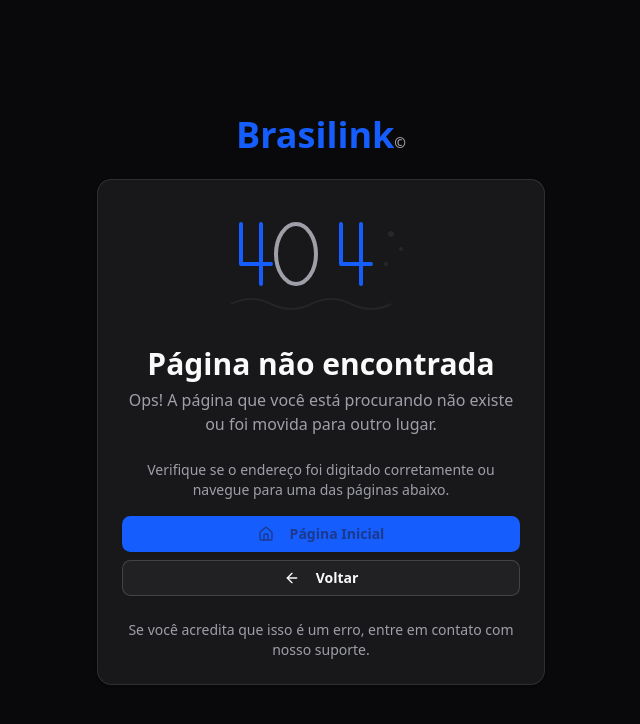
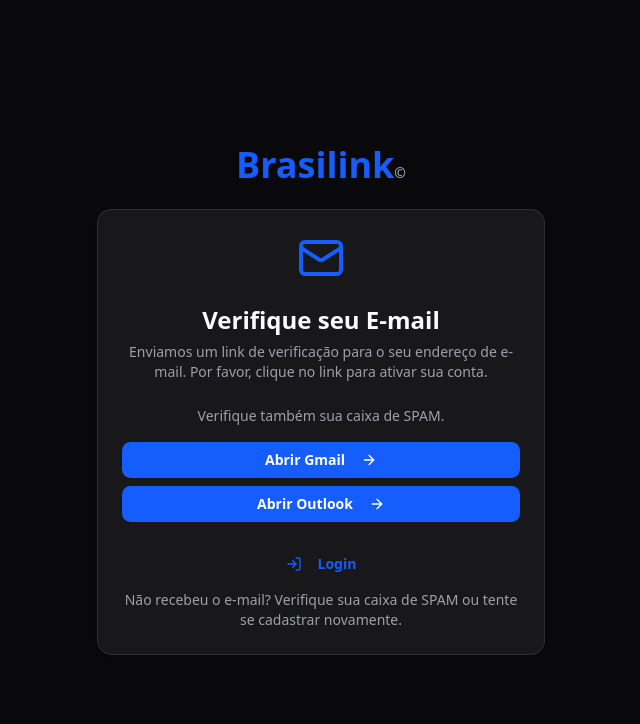
Before and after one commit to thallesrafaell/brasilink, a Next.js app: page /email-verification in a window 1280 px wide. Before the commit this address had no page. Shown: the top 724 px of the page, without its empty margins (319-959 px from the left). Built offline with nearby package versions, Linux system fonts and the light colour scheme.

Commit message:
feat: implement dashboard and email verification pages, add logout functionality

```diff
--- /dev/null
+++ b/src/app/dashboard/page.tsx
@@ -0,0 +1,20 @@
+import LogoutButton from "@/components/logoutButton";
+import { createClient } from "@/lib/supabase/server"; // Adjust the import path as necessary
+
+const DashboardPage = async () => {
+  const supabase = await createClient();
+  const { data } = await supabase.auth.getSession();
+  const email = data.session?.user.email;
+  const id = data.session?.user.id;
+
+  return (
+    <div className="flex h-screen flex-col items-center justify-center">
+      <h1 className="mb-4 text-4xl font-bold">Dashboard</h1>
+      <p className="text-lg">Welcome to your dashboard! {email}</p>
+      <p className="text-lg">Your User ID: {id}</p>
+      <LogoutButton />
+    </div>
+  );
+};
+
+export default DashboardPage;
--- /dev/null
+++ b/src/app/email-verification/page.tsx
@@ -0,0 +1,14 @@
+import { EmailVerificationCard } from "@/components/emailVerificationCard";
+
+const EmailVerificationPage = () => {
+  return (
+    <div className="flex h-screen w-full flex-col items-center justify-center gap-6 p-4">
+      <h1 className="text-primary text-center text-4xl font-bold">
+        Brasilink<span className="text-muted-foreground text-sm">&copy;</span>
+      </h1>
+      <EmailVerificationCard />
+    </div>
+  );
+};
+
+export default EmailVerificationPage;
--- /dev/null
+++ b/src/components/emailVerificationCard.tsx
@@ -0,0 +1,74 @@
+// src/components/email-verification-card.tsx
+"use client"; // Este será um Client Component
+
+import { Mail, ArrowRight, LogInIcon } from "lucide-react"; // Ícones da lucide-react para o card e botões
+import Link from "next/link";
+
+import { Button } from "@/components/ui/button";
+import {
+  Card,
+  CardContent,
+  CardDescription,
+  CardFooter,
+  CardHeader,
+  CardTitle,
+} from "@/components/ui/card";
+
+export function EmailVerificationCard() {
+  const handleOpenGmail = () => {
+    window.open("https://mail.google.com/", "_blank");
+  };
+
+  const handleOpenOutlook = () => {
+    window.open("https://outlook.live.com/mail/", "_blank");
+  };
+
+  return (
+    <Card className="w-full max-w-md">
+      <CardHeader className="text-center">
+        <Mail className="text-primary mx-auto h-12 w-12" />{" "}
+        {/* Ícone de e-mail centralizado */}
+        <CardTitle className="mt-4 text-2xl">Verifique seu E-mail</CardTitle>
+        <CardDescription>
+          Enviamos um link de verificação para o seu endereço de e-mail. Por
+          favor, clique no link para ativar sua conta.
+        </CardDescription>
+      </CardHeader>
+      <CardContent className="space-y-4">
+        <p className="text-muted-foreground text-center text-sm">
+          Verifique também sua caixa de SPAM.
+        </p>
+        <div className="flex flex-col gap-2">
+          <Button
+            className="w-full font-bold text-white"
+            onClick={handleOpenGmail}
+          >
+            Abrir Gmail <ArrowRight className="ml-2 h-4 w-4" />
+          </Button>
+          <Button
+            className="w-full font-bold text-white"
+            onClick={handleOpenOutlook}
+          >
+            Abrir Outlook <ArrowRight className="ml-2 h-4 w-4" />
+          </Button>
+        </div>
+      </CardContent>
+      <CardFooter className="text-muted-foreground flex flex-col gap-2 text-center text-sm">
+        <Button
+          variant="link"
+          className="text-primary font-bold hover:underline"
+          asChild
+        >
+          <Link href="/auth">
+            <LogInIcon className="mr-2 h-4 w-4" />
+            Login
+          </Link>
+        </Button>
+        <p className="mx-auto">
+          Não recebeu o e-mail? Verifique sua caixa de SPAM ou tente se
+          cadastrar novamente.
+        </p>
+      </CardFooter>
+    </Card>
+  );
+}
--- a/src/components/loginForm.tsx
+++ b/src/components/loginForm.tsx
@@ -2,6 +2,7 @@
 
 import { zodResolver } from "@hookform/resolvers/zod";
 import { GoogleLogoIcon } from "@phosphor-icons/react";
+import { useRouter } from "next/navigation";
 import { useForm } from "react-hook-form";
 import { toast } from "sonner";
 import { z } from "zod";
@@ -35,6 +36,7 @@
 });
 
 export function LoginForm() {
+  const router = useRouter();
   const form = useForm<z.infer<typeof formSchema>>({
     resolver: zodResolver(formSchema),
     defaultValues: {
@@ -45,15 +47,25 @@
   const onSubmit = async (data: z.infer<typeof formSchema>) => {
     const supabase = await createClient();
     try {
-      await supabase.auth.signInWithPassword({
-        email: data.email,
-        password: data.password,
-      });
-      toast.success("Login realizado com sucesso!");
+      const { data: dataResponse, error } =
+        await supabase.auth.signInWithPassword({
+          email: data.email,
+          password: data.password,
+        });
+      if (error) {
+        throw error;
+      }
+
+      const user = dataResponse.user;
+
+      toast.success(`Login realizado com sucesso! Bem-vindo, ${user?.email}`);
+      router.push("/dashboard");
     } catch (error) {
       console.error("Erro ao fazer login:", error);
       toast.error(
-        "Login falhou. Verifique suas credenciais e tente novamente."
+        `Erro ao fazer login: ${
+          error instanceof Error ? error.message : "Erro desconhecido"
+        }`
       );
     }
   };
@@ -62,7 +74,7 @@
     try {
       const supabase = await createClient();
 
-      await supabase.auth.signInWithOAuth({
+      const { data, error } = await supabase.auth.signInWithOAuth({
         provider: "google",
         options: {
           redirectTo: `http://localhost:3000/auth/callback`,
@@ -72,6 +84,12 @@
           },
         },
       });
+      if (error) {
+        throw error;
+      }
+      if (data.url) {
+        toast.success("Login com Google realizado com sucesso!");
+      }
     } catch (error) {
       toast.error(`Login com Google falhou. ${error}`);
     }
--- /dev/null
+++ b/src/components/logoutButton.tsx
@@ -0,0 +1,32 @@
+"use client";
+import { SignOutIcon } from "@phosphor-icons/react";
+import { redirect } from "next/navigation";
+
+import { Button } from "@/components/ui/button";
+import { createClient } from "@/lib/supabase/client";
+
+const LogoutButton = () => {
+  const supabase = createClient();
+  const handleLogout = async () => {
+    const { error } = await supabase.auth.signOut();
+    if (error) {
+      console.error("Error signing out:", error);
+    } else {
+      redirect("/auth");
+      console.log("Successfully signed out");
+    }
+  };
+
+  return (
+    <Button
+      size={"icon"}
+      onClick={handleLogout}
+      className="text-red-500"
+      variant={"ghost"}
+    >
+      <SignOutIcon />
+    </Button>
+  );
+};
+
+export default LogoutButton;
--- a/src/components/registerForm.tsx
+++ b/src/components/registerForm.tsx
@@ -1,6 +1,7 @@
 "use client";
 
 import { zodResolver } from "@hookform/resolvers/zod";
+import { useRouter } from "next/navigation";
 import { useForm } from "react-hook-form";
 import { toast } from "sonner";
 import { z } from "zod";
@@ -44,6 +45,7 @@
   });
 
 export function RegisterForm() {
+  const router = useRouter();
   const form = useForm<z.infer<typeof formSchema>>({
     resolver: zodResolver(formSchema),
     defaultValues: {
@@ -56,16 +58,25 @@
   const onSubmit = async (data: z.infer<typeof formSchema>) => {
     try {
       const supabase = await createClient();
-      await supabase.auth.signUp({
+      const { data: signupData, error } = await supabase.auth.signUp({
         email: data.email,
         password: data.password,
       });
+      if (error) {
+        throw error;
+      }
+      if (!signupData.user) {
+        throw new Error("Usuário não foi criado. Tente novamente.");
+      }
 
       toast.success("Conta criada com sucesso!");
+      router.push("/email-verification");
     } catch (error) {
       console.error("Erro ao criar conta:", error);
       toast.error(
-        "Erro ao criar conta. Verifique suas informações e tente novamente."
+        `Erro ao criar conta: ${
+          error instanceof Error ? error.message : "Erro desconhecido"
+        }`
       );
     }
   };
--- a/src/lib/supabase/middleware.ts
+++ b/src/lib/supabase/middleware.ts
@@ -42,7 +42,8 @@
   if (
     !user &&
     !request.nextUrl.pathname.startsWith("/login") &&
-    !request.nextUrl.pathname.startsWith("/auth")
+    !request.nextUrl.pathname.startsWith("/auth") &&
+    !request.nextUrl.pathname.startsWith("/email-verification")
   ) {
     // no user, potentially respond by redirecting the user to the login page
     const url = request.nextUrl.clone();
```
